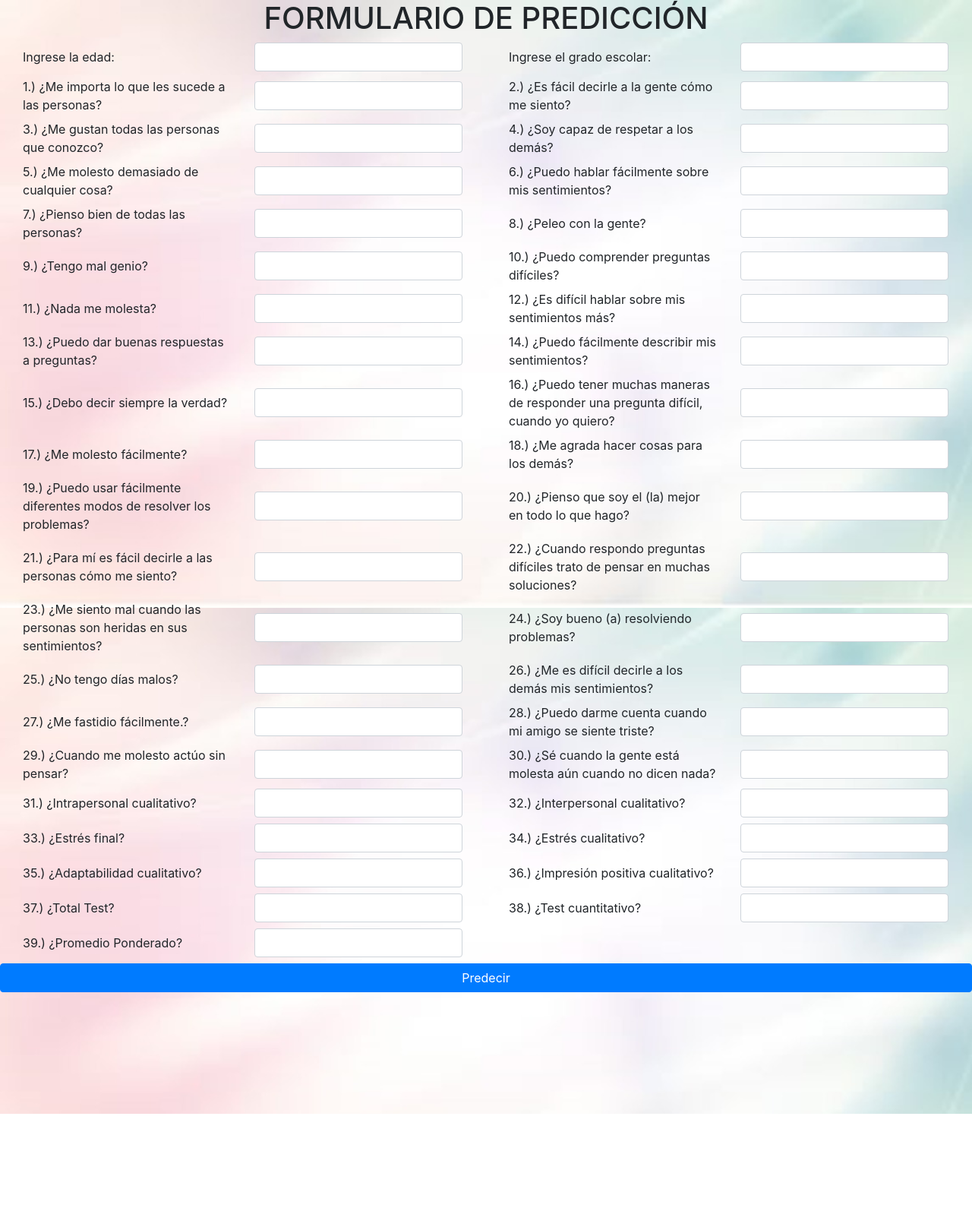
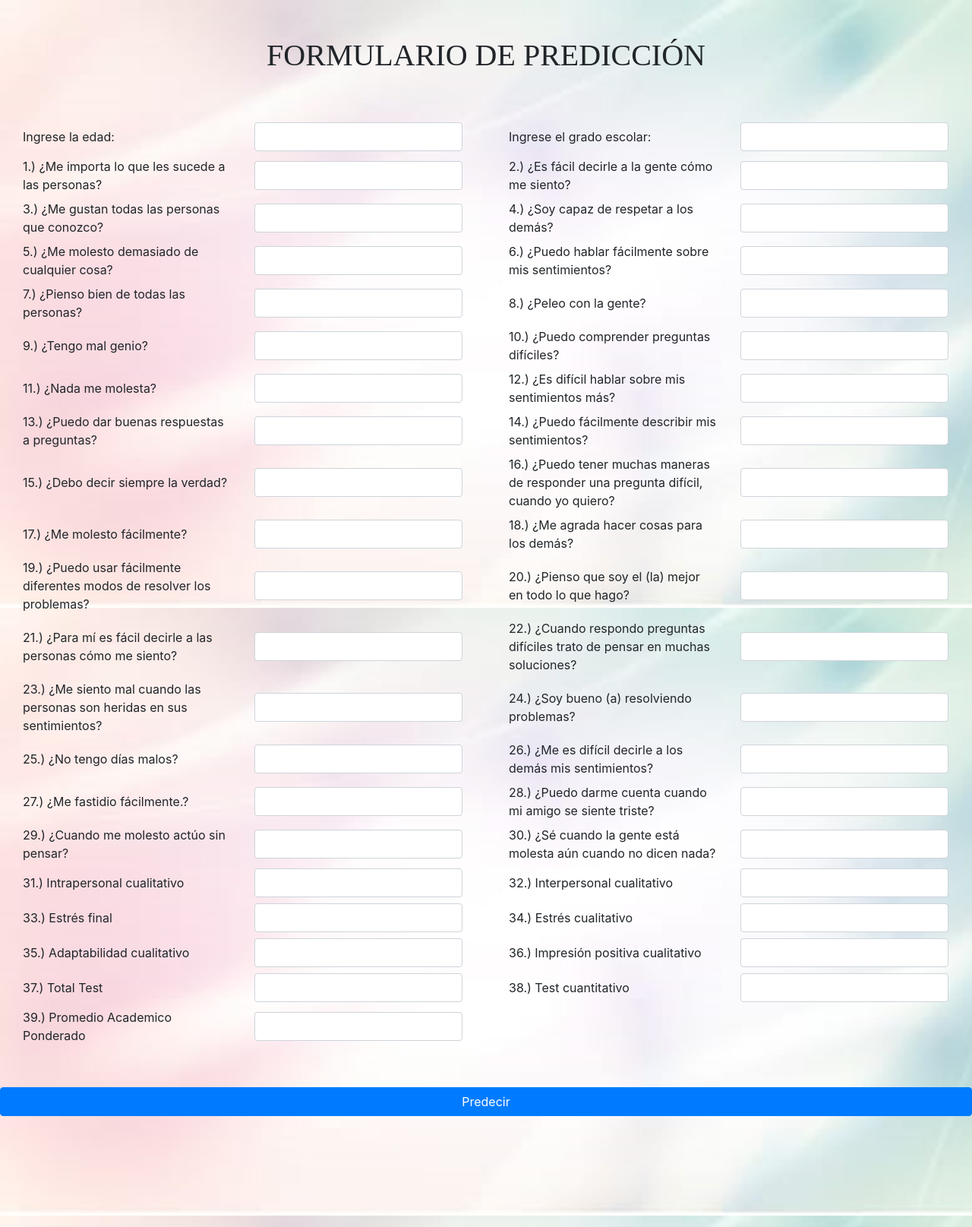
Before and after one commit to LuisGarciaPeredo/Luis-python-flask-project, a Flask app: page / in a window 1280 px wide. Shown: the top 1615 px of the page at 76% size. Before the commit the page ends 1466 px from the top, so only its background shows below. Run offline with Flask 2, Linux system fonts and the light colour scheme; parts of the project's set-up code (start-up, migrations or seed data) failed here and were passed over; some libraries are stand-ins or nearby versions.

Commit message:
retoquitos en formulario

```diff
--- a/templates/index.html
+++ b/templates/index.html
@@ -21,9 +21,13 @@
 </head>
 
 <body>
+	<br> <br>
     <div class="container-fluid">
-        <h1 class="text-center">FORMULARIO DE PREDICCIÓN</h1>
+        <h1 class="text-center"><font face="Time New Roman">FORMULARIO DE PREDICCIÓN</font></h1>
         <form action="{{ url_for('predict')}}" method="post">
+
+        	<br> <br>
+
             <div class="row mt-2">
                 <div class="col-md-6 form-inline">
                     <label class="col-md-6 justify-content-start">Ingrese la edad:</label>
@@ -283,13 +287,13 @@
             </div>
             <div class="row mt-2">
                 <div class="col-md-6 form-inline">
-                    <label class="col-md-6 justify-content-start">31.) ¿Intrapersonal cualitativo?</label>
+                    <label class="col-md-6 justify-content-start">31.) Intrapersonal cualitativo</label>
                     <div class="col-md-2">
                         <input required name="Intra_Cuali" type="text" class="form-control">
                     </div>
                 </div>
                 <div class="col-md-6 form-inline">
-                    <label class="col-md-6 justify-content-start">32.) ¿Interpersonal cualitativo?</label>
+                    <label class="col-md-6 justify-content-start">32.) Interpersonal cualitativo</label>
                     <div class="col-md-2">
                         <input required name="Inter_Cuali" type="text" class="form-control">
                     </div>
@@ -297,13 +301,13 @@
             </div>
             <div class="row mt-2">
                 <div class="col-md-6 form-inline">
-                    <label class="col-md-6 justify-content-start">33.) ¿Estrés final?</label>
+                    <label class="col-md-6 justify-content-start">33.) Estrés final</label>
                     <div class="col-md-2">
                         <input required name="Estres_Final" type="text" class="form-control">
                     </div>
                 </div>
                 <div class="col-md-6 form-inline">
-                    <label class="col-md-6 justify-content-start">34.) ¿Estrés cualitativo?</label>
+                    <label class="col-md-6 justify-content-start">34.) Estrés cualitativo</label>
                     <div class="col-md-2">
                         <input required name="Estres_Cuali" type="text" class="form-control">
                     </div>
@@ -311,13 +315,13 @@
             </div>
             <div class="row mt-2">
                 <div class="col-md-6 form-inline">
-                    <label class="col-md-6 justify-content-start">35.) ¿Adaptabilidad cualitativo?</label>
+                    <label class="col-md-6 justify-content-start">35.) Adaptabilidad cualitativo</label>
                     <div class="col-md-2">
                         <input required name="Adap_Cuali" type="text" class="form-control">
                     </div>
                 </div>
                 <div class="col-md-6 form-inline">
-                    <label class="col-md-6 justify-content-start">36.) ¿Impresión positiva cualitativo?</label>
+                    <label class="col-md-6 justify-content-start">36.) Impresión positiva cualitativo</label>
                     <div class="col-md-2">
                         <input required name="Impre_Cuali" type="text" class="form-control">
                     </div>
@@ -325,13 +329,13 @@
             </div>
             <div class="row mt-2">
                 <div class="col-md-6 form-inline">
-                    <label class="col-md-6 justify-content-start">37.) ¿Total Test?</label>
+                    <label class="col-md-6 justify-content-start">37.) Total Test</label>
                     <div class="col-md-2">
                         <input required name="Test_Total" type="text" class="form-control">
                     </div>
                 </div>
                 <div class="col-md-6 form-inline">
-                    <label class="col-md-6 justify-content-start">38.) ¿Test cuantitativo?</label>
+                    <label class="col-md-6 justify-content-start">38.) Test cuantitativo</label>
                     <div class="col-md-2">
                         <input required name="Test_Cuanti" type="text" class="form-control">
                     </div>
@@ -339,7 +343,7 @@
             </div>
             <div class="row mt-2">
                 <div class="col-md-6 form-inline">
-                    <label class="col-md-6 justify-content-start">39.) ¿Promedio Ponderado?</label>
+                    <label class="col-md-6 justify-content-start">39.) Promedio Academico Ponderado</label>
                     <div class="col-md-2">
                         <input required name="Prom_Ponderado" type="text" class="form-control">
                     </div>
@@ -348,6 +352,7 @@
 
                 </div>
             </div>
+            <br> <br>
     </div>
     <div class="form-group mt-2">
         <button type="submit" class="btn btn-primary btn-block btn-large">Predecir</button>
```
